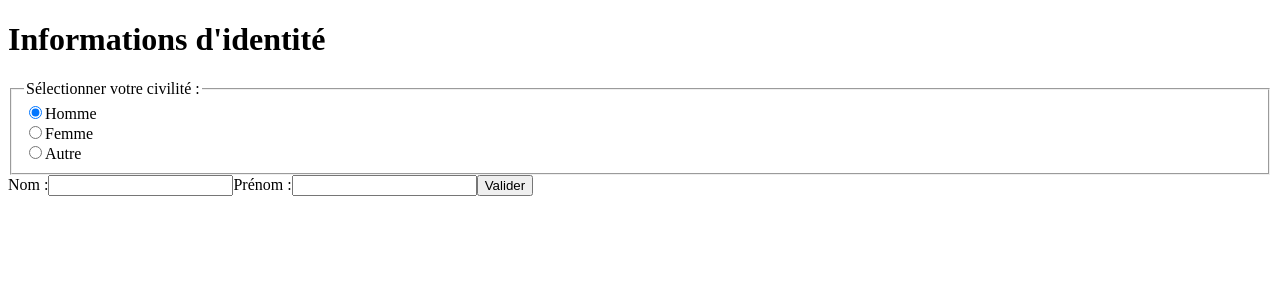
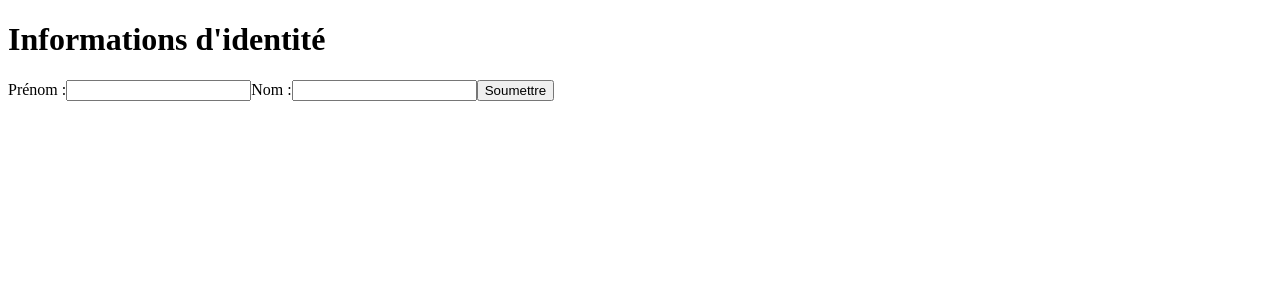
Before and after one commit to guerin-jerome/form-playground, a React (Vite) app: page / in a window 1280 px wide. Shown: the top 300 px of the page. Built offline with nearby package versions, Linux system fonts and the light colour scheme.

Commit message:
fix: lot de corrections

```diff
--- a/src/persistence/sessionStorage.js
+++ b/src/persistence/sessionStorage.js
@@ -5,13 +5,14 @@ const SESSION_STORAGE_KEYS = {
 };
 
 const getOnSessionStorage = ({ storageKey, itemKey }) =>
-  JSON.parse(sessionStorage.getItem(storageKey))?.[itemKey];
+  JSON.parse(sessionStorage.getItem(`${storageKey}.${itemKey}`));
 
 const removeOnSessionStorage = ({ storageKey, itemKey }) =>
   sessionStorage.removeItem(`${storageKey}.${itemKey}`);
 
 const setOnSessionStorage = ({ storageKey, itemKey, data }) => {
-  const sessionStorageData = JSON.parse(sessionStorage.getItem(storageKey));
+  const sessionStorageData =
+    JSON.parse(sessionStorage.getItem(`${storageKey}.${itemKey}`)) || {};
   const newData = {
     ...sessionStorageData,
     ...data,
@@ -26,10 +27,10 @@ export const getSessionStorageFormValues = (itemKey) =>
     itemKey,
   });
 
-const setSessionStorageFormValues = (itemKey, data) =>
+const setSessionStorageFormValues = (pageId, data) =>
   setOnSessionStorage({
     storageKey: SESSION_STORAGE_KEYS.formValues,
-    itemKey,
+    itemKey: pageId,
     data,
   });
 
@@ -41,17 +42,18 @@ const resetNextStepsFormValuesAndData = (id) => {
     if (page.name !== id && page.step > step) {
       removeOnSessionStorage({
         storageKey: SESSION_STORAGE_KEYS.formValues,
-        itemKey: id,
+        itemKey: page.name,
       });
     }
   });
 };
 
-export const synchronizeLocalAndStorageData = (id, data) => {
+// Cf. Règle 1 - README
+export const synchronizeLocalAndStorageData = (pageId, data) => {
   if (
-    JSON.stringify(data) !== JSON.stringify(getSessionStorageFormValues(id))
+    JSON.stringify(data) !== JSON.stringify(getSessionStorageFormValues(pageId))
   ) {
-    setSessionStorageFormValues(id, data);
+    setSessionStorageFormValues(pageId, data);
   }
-  resetNextStepsFormValuesAndData(id);
+  resetNextStepsFormValuesAndData(pageId);
 };
--- a/src/views/atoms/Input.jsx
+++ b/src/views/atoms/Input.jsx
@@ -12,7 +12,7 @@ export const Input = ({ label, name, type, options }) => {
       <label>
         {label}
         <input
-          {...register(name, ...options)}
+          {...register(name, { ...options })}
           defaultValue={defaultValues?.[name]}
           type={type}
         />
--- a/src/views/atoms/StepForm.jsx
+++ b/src/views/atoms/StepForm.jsx
@@ -11,10 +11,14 @@ export const StepForm = ({ id, defaultValues, children, onSubmit }) => {
     defaultValues: getSessionStorageFormValues(id) || defaultValues,
   });
 
-  const values = methods.watch();
-
-  // Cf. Règle 1 - README
-  useEffect(() => synchronizeLocalAndStorageData(id, values), [id, values]);
+  useEffect(() => {
+    const subscription = methods.watch((value, { type }) => {
+      if (type === "change") {
+        synchronizeLocalAndStorageData(id, value);
+      }
+    });
+    return () => subscription.unsubscribe();
+  }, [methods, id]);
 
   return (
     <FormProvider {...methods}>
--- a/src/views/molecules/AdressForm.jsx
+++ b/src/views/molecules/AdressForm.jsx
@@ -1,29 +1,34 @@
 import { Steps } from "../../tree";
 import { Input } from "../atoms/Input";
 import { StepForm } from "../atoms/StepForm";
+import { useNavigate } from "react-router-dom";
 
-export const AdressForm = () => (
+export const AdressForm = () => {
+  const navigate = useNavigate();
+
+  const handleSubmitAdressForm = (data) => {
+    console.debug("Submit adress form with data => ", data);
+    navigate("/recapitulatif");
+  };
+
+  return (
     <>
       <h1>Informations d&apos;adresse</h1>
-    <StepForm
-      id={Steps.adress.name}
-      defaultValues={{ city: "Niort" }}
-      onSubmit={(data) => console.debug("Submit form with data => ", data)}
-    >
+      <StepForm id={Steps.adress.name} onSubmit={handleSubmitAdressForm}>
         <Input
-        label="Adresse"
-        name="address"
+          label="Adresse :"
+          name="adress"
           type="text"
           options={{ required: true }}
         />
         <Input
-        label="Code postal"
-        name="zipCode"
+          label="Code postal :"
+          name="zipcode"
           type="text"
           options={{ required: true }}
         />
         <Input
-        label="Ville"
+          label="Commune :"
           name="city"
           type="text"
           options={{ required: true }}
@@ -32,3 +37,4 @@ export const AdressForm = () => (
       </StepForm>
     </>
   );
+};
--- a/src/views/molecules/BirthForm.jsx
+++ b/src/views/molecules/BirthForm.jsx
@@ -1,17 +1,34 @@
-export const BirthForm = () => (
-  <>
-    <h1>Informations de naissance</h1>
-    <form>
-      <div>
-        <label htmlFor="birthdate">Date de naissance :</label>
-        <input type="date" id="birthdate" name="birthdate" />
-        <button>Vérifier</button>
-      </div>
+import { useNavigate } from "react-router-dom";
+import { StepForm } from "../atoms/StepForm";
+import { Steps } from "../../tree";
+import { Input } from "../atoms/Input";
 
-      <label htmlFor="birthplace">Commune de naissance :</label>
-      <input type="text" id="birthplace" name="birthplace" />
+export const BirthForm = () => {
+  const navigate = useNavigate();
 
-      <button type="submit">Valider</button>
-    </form>
-  </>
-);
+  const handleSubmitBirthForm = (data) => {
+    console.debug("Submit birth form with data => ", data);
+    navigate("/adress");
+  };
+
+  return (
+    <>
+      <h1>Informations de naissance</h1>
+      <StepForm id={Steps.birth.name} onSubmit={handleSubmitBirthForm}>
+        <Input
+          label="Date de naissance :"
+          name="birthdate"
+          type="text"
+          options={{ required: true }}
+        />
+        <Input
+          label="Commune de naissance :"
+          name="birthplace"
+          type="text"
+          options={{ required: true }}
+        />
+        <button type="submit">Soumettre</button>
+      </StepForm>
+    </>
+  );
+};
--- a/src/views/molecules/IdentityForm.jsx
+++ b/src/views/molecules/IdentityForm.jsx
@@ -1,33 +1,34 @@
-export const IdentityForm = () => (
-  <>
-    <h1>Informations d&apos;identité</h1>
-    <form>
-      <fieldset>
-        <legend>Sélectionner votre civilité :</legend>
+import { useNavigate } from "react-router-dom";
+import { StepForm } from "../atoms/StepForm";
+import { Steps } from "../../tree";
+import { Input } from "../atoms/Input";
 
-        <div>
-          <input type="radio" id="male" name="male" value="male" checked />
-          <label htmlFor="male">Homme</label>
-        </div>
+export const IdentityForm = () => {
+  const navigate = useNavigate();
 
-        <div>
-          <input type="radio" id="female" name="female" value="female" />
-          <label htmlFor="female">Femme</label>
-        </div>
+  const handleSubmitIdentityForm = (data) => {
+    console.debug("Submit identity form with data => ", data);
+    navigate("/birth");
+  };
 
-        <div>
-          <input type="radio" id="other" name="other" value="other" />
-          <label htmlFor="other">Autre</label>
-        </div>
-      </fieldset>
-
-      <label htmlFor="name">Nom :</label>
-      <input type="text" id="name" name="name" />
-
-      <label htmlFor="firstname">Prénom :</label>
-      <input type="text" id="firstname" name="firstname" />
-
-      <button type="submit">Valider</button>
-    </form>
-  </>
-);
+  return (
+    <>
+      <h1>Informations d&apos;identité</h1>
+      <StepForm id={Steps.identity.name} onSubmit={handleSubmitIdentityForm}>
+        <Input
+          label="Prénom :"
+          name="firstname"
+          type="text"
+          options={{ required: true }}
+        />
+        <Input
+          label="Nom :"
+          name="name"
+          type="text"
+          options={{ required: true }}
+        />
+        <button type="submit">Soumettre</button>
+      </StepForm>
+    </>
+  );
+};
--- a/src/views/molecules/Recapitulatif.jsx
+++ b/src/views/molecules/Recapitulatif.jsx
@@ -1,24 +1,36 @@
-export const Recapitulatif = () => (
+import { getSessionStorageFormValues } from "../../persistence/sessionStorage";
+import { Steps } from "../../tree";
+
+export const Recapitulatif = () => {
+  const { firstname, name, gender } =
+    getSessionStorageFormValues(Steps.identity.name) || {};
+  const { birthdate, birthplace } =
+    getSessionStorageFormValues(Steps.birth.name) || {};
+  const { adress, zipcode, city } =
+    getSessionStorageFormValues(Steps.adress.name) || {};
+
+  return (
     <section>
       <h1>Récapitulatif</h1>
       <ul>
         <li>Identité</li>
         <ul>
-        <li>Civilité : Monsieur</li>
-        <li>Nom : GUERIN</li>
-        <li>Prénom : Jérôme</li>
+          <li>Civilité : {gender}</li>
+          <li>Nom : {name}</li>
+          <li>Prénom : {firstname}</li>
         </ul>
         <li>Naissance</li>
         <ul>
-        <li>Date : 18/01/1999</li>
-        <li>Commune : ROYAN</li>
+          <li>Date : {birthdate}</li>
+          <li>Commune : {birthplace}</li>
         </ul>
         <li>Adresse</li>
         <ul>
-        <li>Adresse : 19 rue du Grand Port - Apt 1</li>
-        <li>Commune : MAGNÉ</li>
-        <li>Code postal : 79460</li>
+          <li>Adresse : {adress}</li>
+          <li>Commune : {city}</li>
+          <li>Code postal : {zipcode}</li>
         </ul>
       </ul>
     </section>
   );
+};
```
Also changed, not shown: 1 other file (tests, documents, lock files or other folders). Lines whose indentation alone changed are shown as unchanged.
